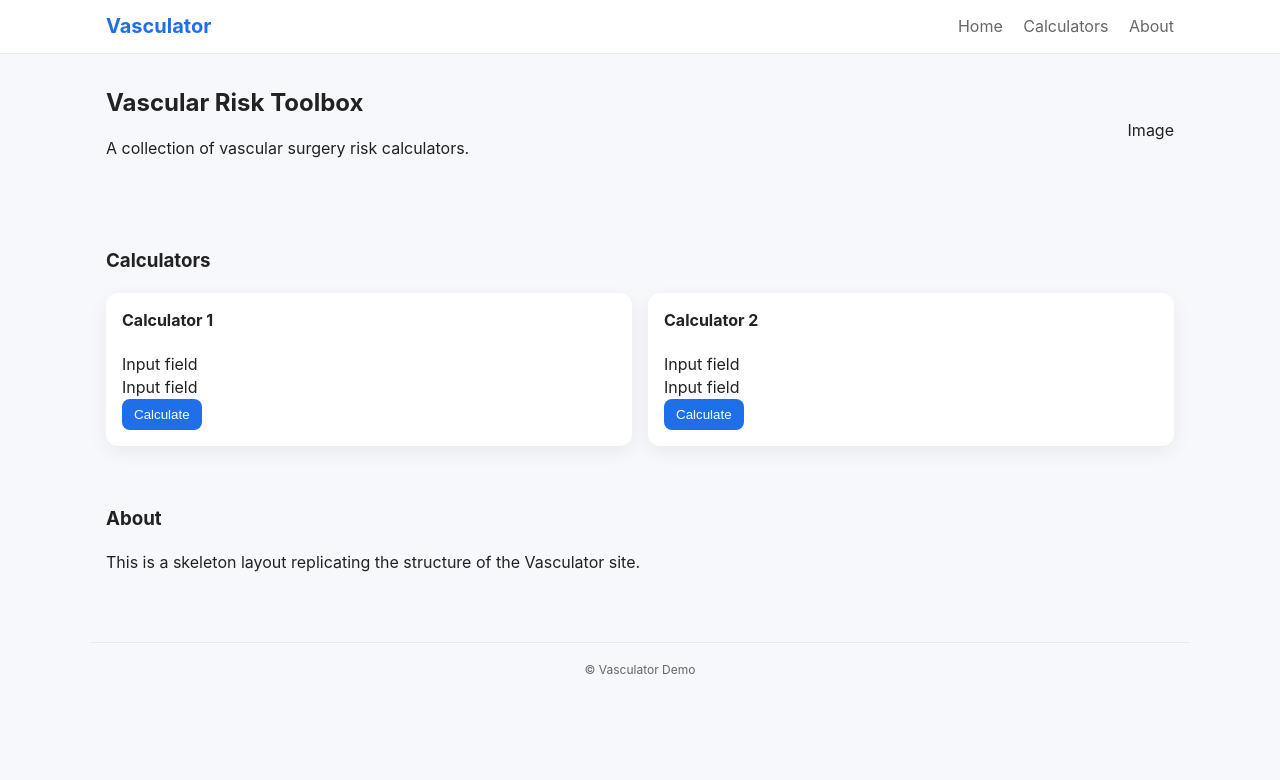
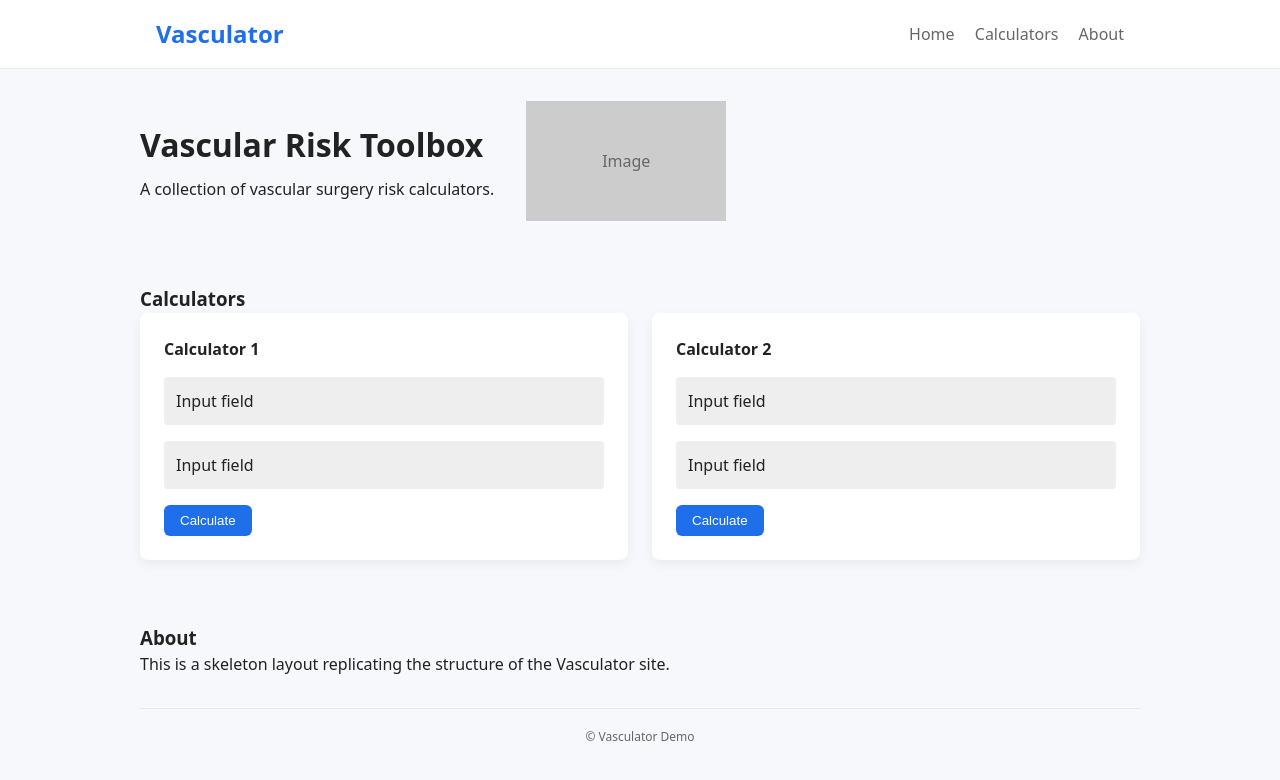
Before and after one commit to borl0417/VascWebTest, a plain HTML site: page index.html in a window 1280 px wide. Drawn offline with Linux system fonts and the light colour scheme.

Commit message:
Update styles.css

```diff
--- a/styles.css
+++ b/styles.css
@@ -1,3 +1,4 @@
+/*
 :root{
   --bg:#f7f8fb;
   --card:#ffffff;
@@ -37,9 +38,138 @@ button[type="button"]{background:#6b7280}
 
 .site-footer{padding:1rem 0;text-align:center;color:var(--muted);font-size:0.9rem;border-top:1px solid #e6e9ef;margin-top:2rem}
 
-/* Responsive */
+/* Responsive */ /*
 @media (max-width:900px){
   .calc-grid{grid-template-columns:1fr}
   .hero{flex-direction:column;align-items:flex-start}
   .hero img{max-width:100%}
 }
+*/
+:root {
+  --bg: #f7f8fb;
+  --card: #ffffff;
+  --accent: #1f6feb;
+  --text: #222;
+  --muted: #666;
+  font-family: system-ui, -apple-system, "Segoe UI", Roboto, sans-serif;
+}
+
+* {
+  box-sizing: border-box;
+  margin: 0;
+  padding: 0;
+}
+
+body {
+  background: var(--bg);
+  color: var(--text);
+  line-height: 1.5;
+}
+
+.container {
+  max-width: 1000px;
+  margin: 0 auto;
+  padding: 1rem;
+}
+
+.site-header {
+  background: white;
+  border-bottom: 1px solid #e6e9ef;
+}
+
+.header-inner {
+  display: flex;
+  justify-content: space-between;
+  align-items: center;
+  padding: 1rem;
+}
+
+.brand {
+  font-size: 1.5rem;
+  color: var(--accent);
+}
+
+.nav a {
+  margin-left: 1rem;
+  color: var(--muted);
+  text-decoration: none;
+}
+
+.nav a:hover {
+  color: var(--accent);
+}
+
+.hero {
+  display: flex;
+  align-items: center;
+  gap: 2rem;
+  padding: 2rem 0;
+}
+
+.hero-text h2 {
+  font-size: 2rem;
+  margin-bottom: 0.5rem;
+}
+
+.img-placeholder {
+  width: 200px;
+  height: 120px;
+  background: #ccc;
+  display: flex;
+  align-items: center;
+  justify-content: center;
+  color: #666;
+}
+
+.calculators {
+  padding: 2rem 0;
+}
+
+.calc-grid {
+  display: grid;
+  grid-template-columns: repeat(auto-fit, minmax(280px, 1fr));
+  gap: 1.5rem;
+}
+
+.card {
+  background: var(--card);
+  padding: 1.5rem;
+  border-radius: 8px;
+  box-shadow: 0 4px 12px rgba(16, 24, 40, 0.06);
+}
+
+.card h4 {
+  margin-bottom: 1rem;
+}
+
+.card-body .input-group {
+  margin-bottom: 1rem;
+  background: #eee;
+  padding: 0.75rem;
+  border-radius: 4px;
+}
+
+.btn {
+  background: var(--accent);
+  color: white;
+  padding: 0.5rem 1rem;
+  border: none;
+  border-radius: 6px;
+  cursor: pointer;
+}
+
+.btn:hover {
+  background: darken(var(--accent), 10%);
+}
+
+.about {
+  padding: 2rem 0;
+}
+
+.site-footer {
+  text-align: center;
+  padding: 1rem 0;
+  border-top: 1px solid #e6e9ef;
+  color: var(--muted);
+  font-size: 0.9rem;
+}
```
